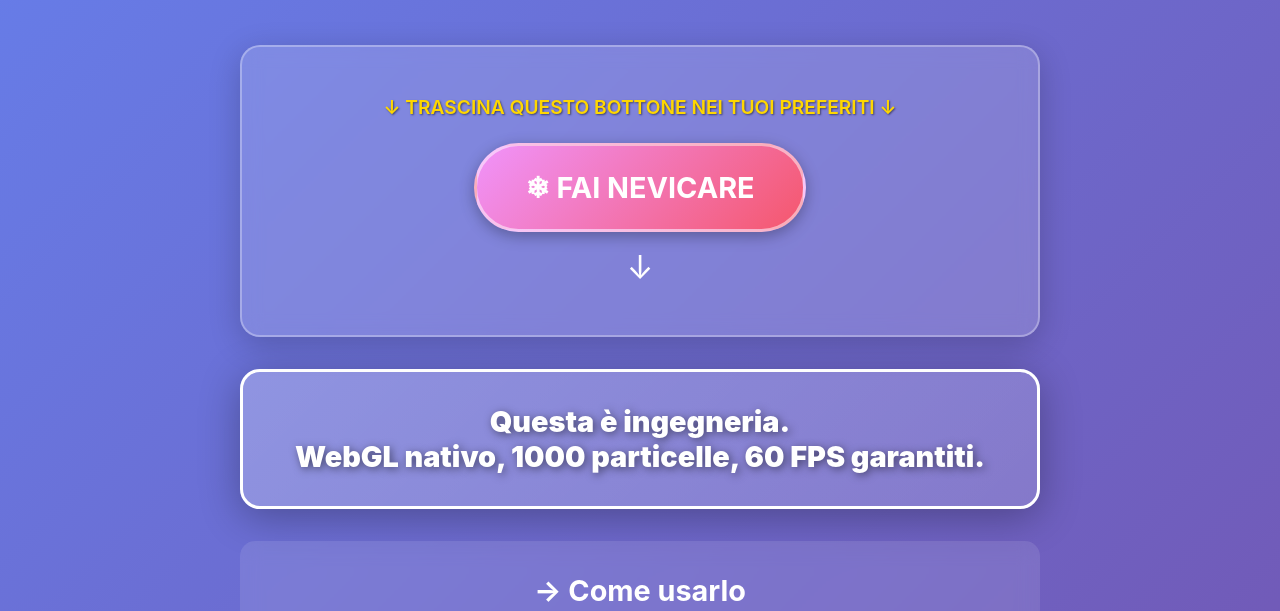
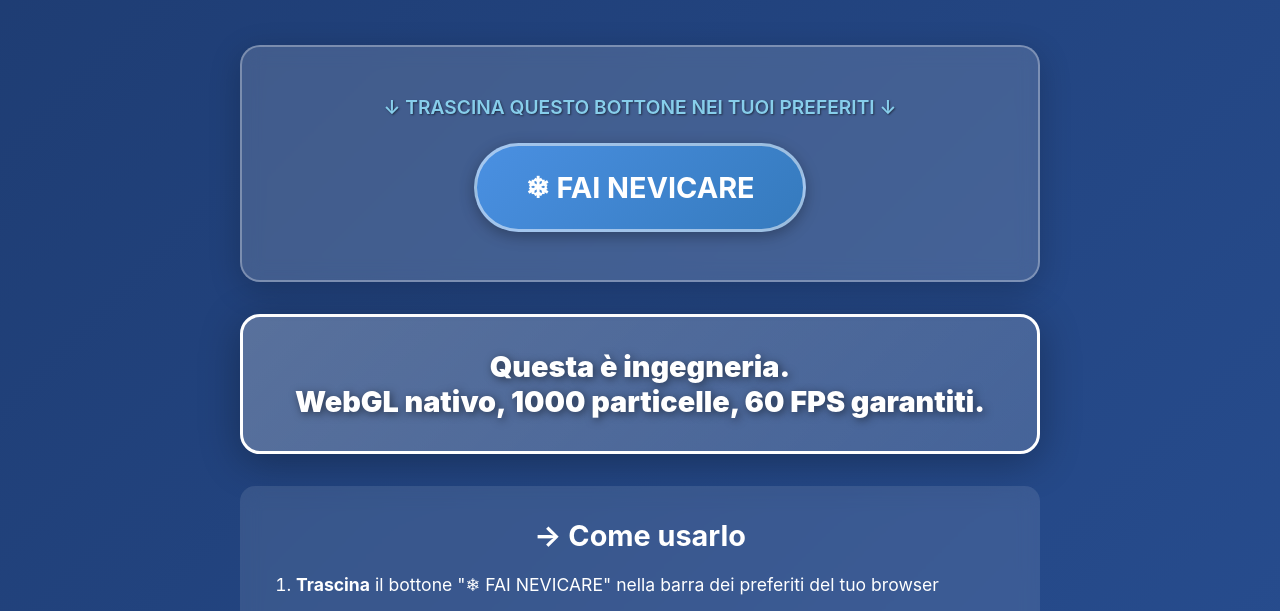
Before and after one commit to robertorabacchi/SNOWFALL, a plain HTML site: page index.html in a window 1280 px wide. Shown: the part 135-746 px from the top of the page. Drawn offline with Linux system fonts and the light colour scheme.

Commit message:
🎨 Update: ECS-style colors (blue gradient), remove arrow

```diff
--- a/index.html
+++ b/index.html
@@ -23,7 +23,7 @@
 
     body {
       font-family: -apple-system, BlinkMacSystemFont, 'Segoe UI', Roboto, 'Helvetica Neue', Arial, sans-serif;
-      background: linear-gradient(135deg, #667eea 0%, #764ba2 100%);
+      background: linear-gradient(135deg, #1e3c72 0%, #2a5298 100%);
       color: #fff;
       min-height: 100vh;
       display: flex;
@@ -72,13 +72,13 @@
       font-size: 1.2rem;
       margin-bottom: 1.5rem;
       font-weight: 600;
-      color: #ffd700;
+      color: #87ceeb;
       text-shadow: 1px 1px 2px rgba(0,0,0,0.5);
     }
 
     .bookmarklet-btn {
       display: inline-block;
-      background: linear-gradient(135deg, #f093fb 0%, #f5576c 100%);
+      background: linear-gradient(135deg, #4a90e2 0%, #357abd 100%);
       color: #fff;
       font-size: 1.8rem;
       font-weight: 700;
@@ -200,7 +200,7 @@
     }
 
     footer a {
-      color: #ffd700;
+      color: #87ceeb;
       text-decoration: none;
       font-weight: 600;
     }
@@ -291,8 +291,6 @@
          onclick="return false;">
         ❄ FAI NEVICARE
       </a>
-
-      <div class="arrow-down">↓</div>
     </div>
 
     <div style="background: linear-gradient(135deg, rgba(255,255,255,0.25) 0%, rgba(255,255,255,0.15) 100%); border: 3px solid #fff; border-radius: 20px; padding: 2rem; margin: 2rem 0; text-align: center; box-shadow: 0 8px 40px rgba(0,0,0,0.3);">
```
